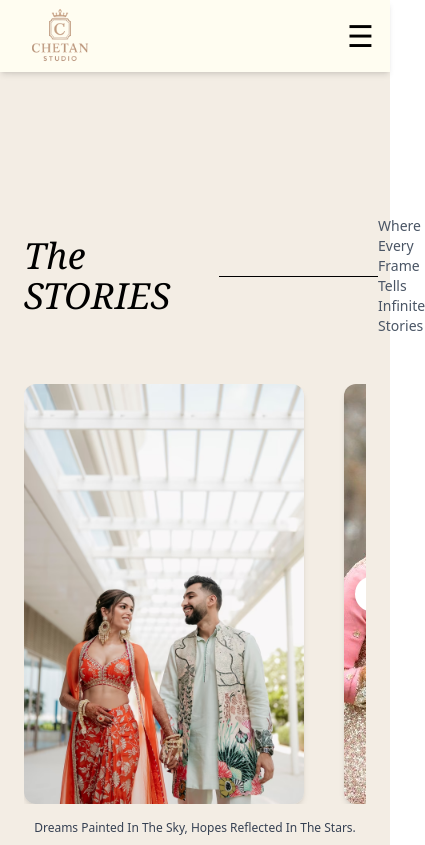
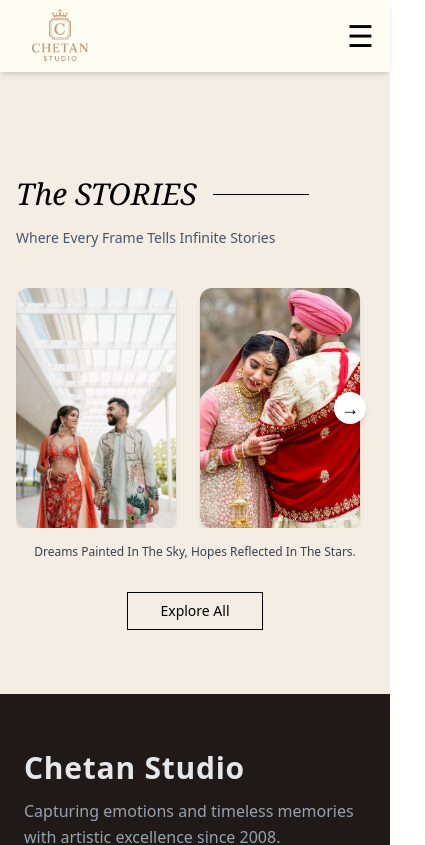
Before and after one commit to salonifojdar27/Chetan-studio, a React (Vite) app in the folder ChetanStudio/: page /stories in a window 390 px wide. Shown: the top 845 px of the page, 425 px wide, since content can reach past the window. Built offline with nearby package versions, Linux system fonts and the light colour scheme.

Commit message:
Feat : corrected error

```diff
--- a/ChetanStudio/src/pages/Stories.jsx
+++ b/ChetanStudio/src/pages/Stories.jsx
@@ -17,33 +17,39 @@ export default function StoriesSection() {
   };
 
   return (
-    <div className="w-full bg-[#F3EDE4] py-16 px-6 flex flex-col items-center ">
+    <div className="w-full bg-[#F3EDE4] py-16 px-4 sm:px-6 lg:px-10 flex flex-col items-center">
 
       {/* HEADER */}
-      <div className="w-full max-w-6xl flex items-center justify-between mt-20">
+      <div className="w-full max-w-6xl flex flex-col sm:flex-row items-start sm:items-center justify-between mt-10 sm:mt-20 gap-4 sm:gap-0">
+
         <div className="flex items-center gap-4">
-          <h1 className="text-4xl font-serif italic">The STORIES</h1>
-          <div className="h-px w-48 bg-black"></div>
+          <h1 className="text-3xl sm:text-4xl font-serif italic">The STORIES</h1>
+          <div className="h-px w-24 sm:w-48 bg-black"></div>
         </div>
 
-        <p className="text-sm text-gray-600">
+        <p className="text-sm text-gray-600 max-w-[280px] sm:max-w-none">
           Where Every Frame Tells Infinite Stories
         </p>
       </div>
 
       {/* SLIDER */}
-      <div className="relative w-full max-w-6xl mt-12 overflow-hidden">
+      <div className="relative w-full max-w-6xl mt-10 overflow-hidden">
 
         <motion.div
-          animate={{ x: -index * 330 }}
+          animate={{ x: -index * (window.innerWidth < 640 ? 200 : 330) }}
           transition={{ duration: 0.7, ease: "easeInOut" }}
-          className="flex gap-10"
+          className="flex gap-6 sm:gap-10"
         >
           {images.map((src, i) => (
             <motion.img
               key={i}
               src={src}
-              className="w-[300px] h-[420px] rounded-xl object-cover shadow-md"
+              className="
+                w-[160px] h-[240px]
+                sm:w-[250px] sm:h-[360px]
+                lg:w-[300px] lg:h-[420px]
+                rounded-xl object-cover shadow-md
+              "
               whileHover={{ scale: 1.08, y: -8 }}
               transition={{ duration: 0.4 }}
             />
@@ -53,8 +59,8 @@ export default function StoriesSection() {
         {/* ARROW */}
         <button
           onClick={nextSlide}
-          className="absolute right-[-25px] top-1/2 -translate-y-1/2
-                     w-9 h-9 bg-white shadow-md rounded-full
+          className="absolute right-2 sm:right-[-25px] top-1/2 -translate-y-1/2
+                     w-8 h-8 bg-white shadow-md rounded-full
                      flex items-center justify-center text-lg
                      hover:scale-110 transition"
         >
@@ -63,11 +69,11 @@ export default function StoriesSection() {
       </div>
 
       {/* CAPTION */}
-      <p className="text-xs text-gray-700 mt-4 max-w-6xl">
+      <p className="text-xs text-gray-700 mt-4 max-w-6xl text-center sm:text-left">
         Dreams Painted In The Sky, Hopes Reflected In The Stars.
       </p>
 
-      <button className="mt-10 border border-black px-8 py-2 text-sm
+      <button className="mt-8 border border-black px-8 py-2 text-sm
                          hover:bg-black hover:text-white transition">
         Explore All
       </button>
```
